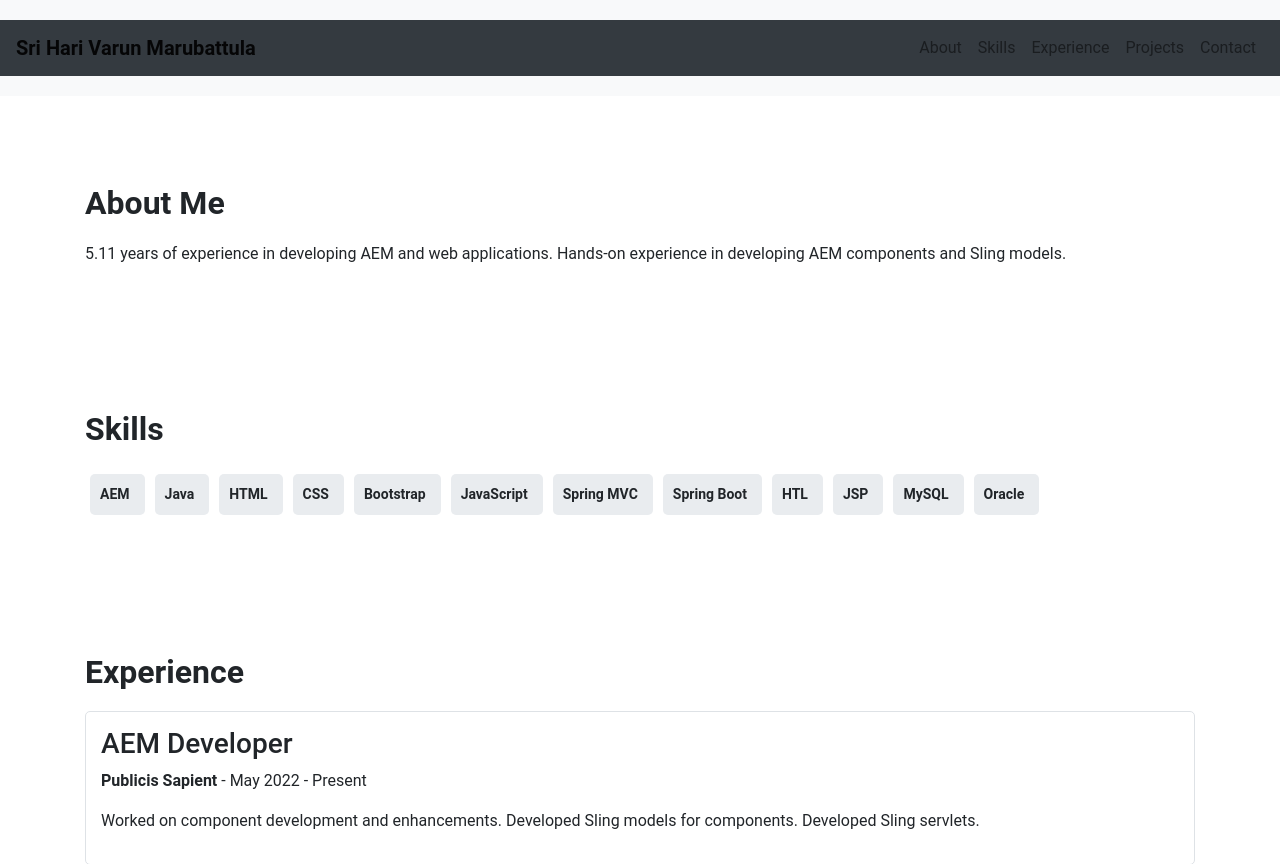
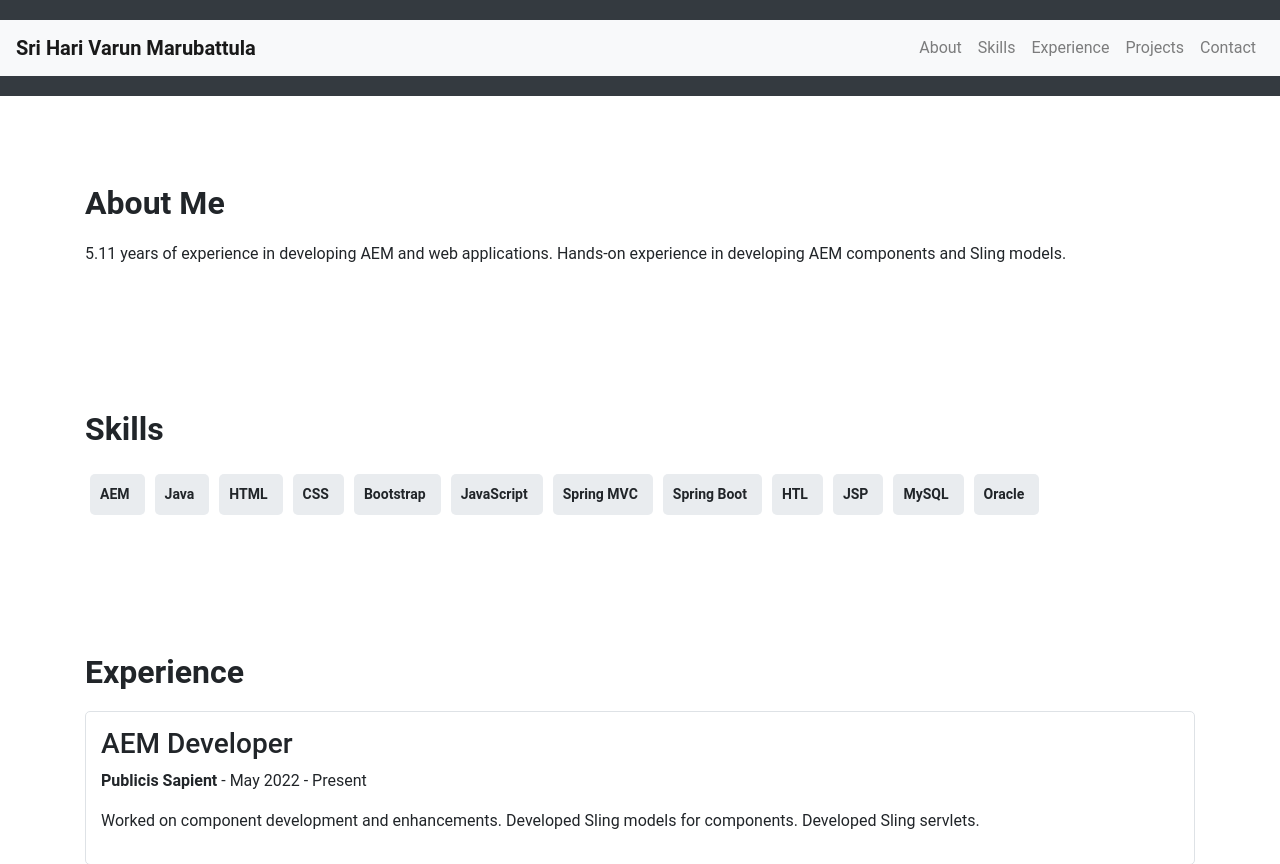
Before and after one commit to Harivarun/Portfolio, a plain HTML site: page index.html in a window 1280 px wide. Shown: the top 864 px of the page. Drawn offline with nearby package versions, Linux system fonts and the light colour scheme.

Commit message:
header style

```diff
--- a/index.html
+++ b/index.html
@@ -8,8 +8,8 @@
     <link rel="stylesheet" href="css/style.css">
 </head>
 <body>
-    <header>
-        <nav class="navbar navbar-expand-lg navbar-light bg-dark">
+    <header class="bg-dark">
+        <nav class="navbar navbar-expand-lg navbar-light bg-light">
             <a class="navbar-brand" href="#">Sri Hari Varun Marubattula</a>
             <button class="navbar-toggler" type="button" data-toggle="collapse" data-target="#navbarNav" aria-controls="navbarNav" aria-expanded="false" aria-label="Toggle navigation">
                 <span class="navbar-toggler-icon"></span>
```
